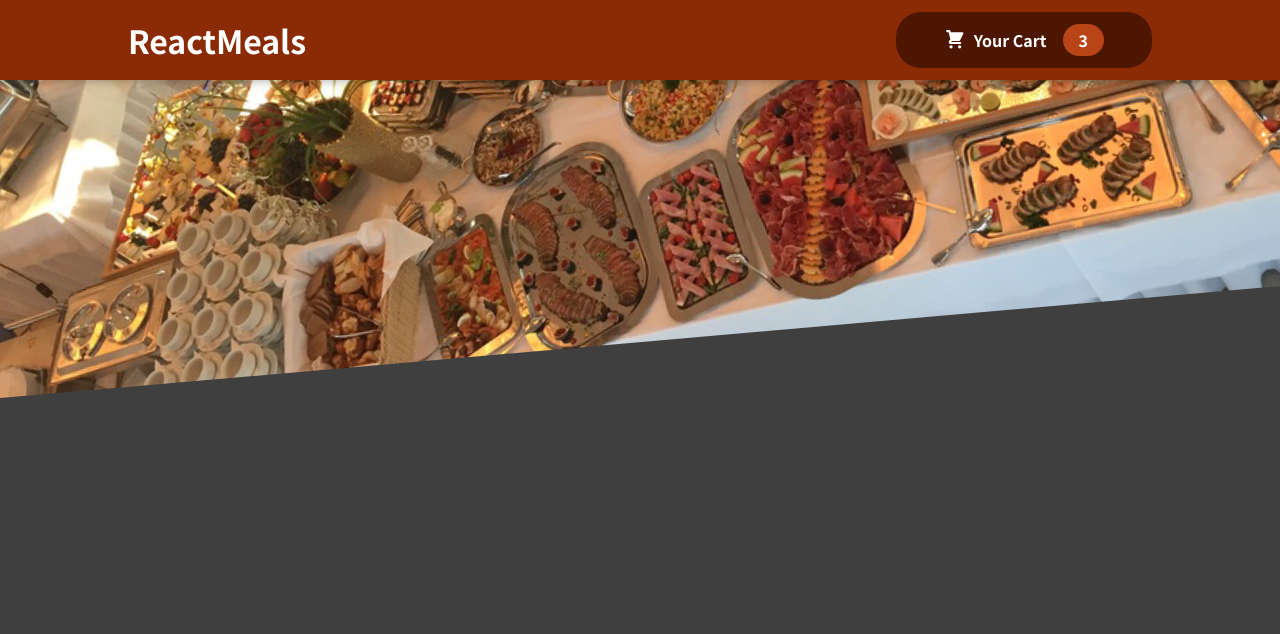
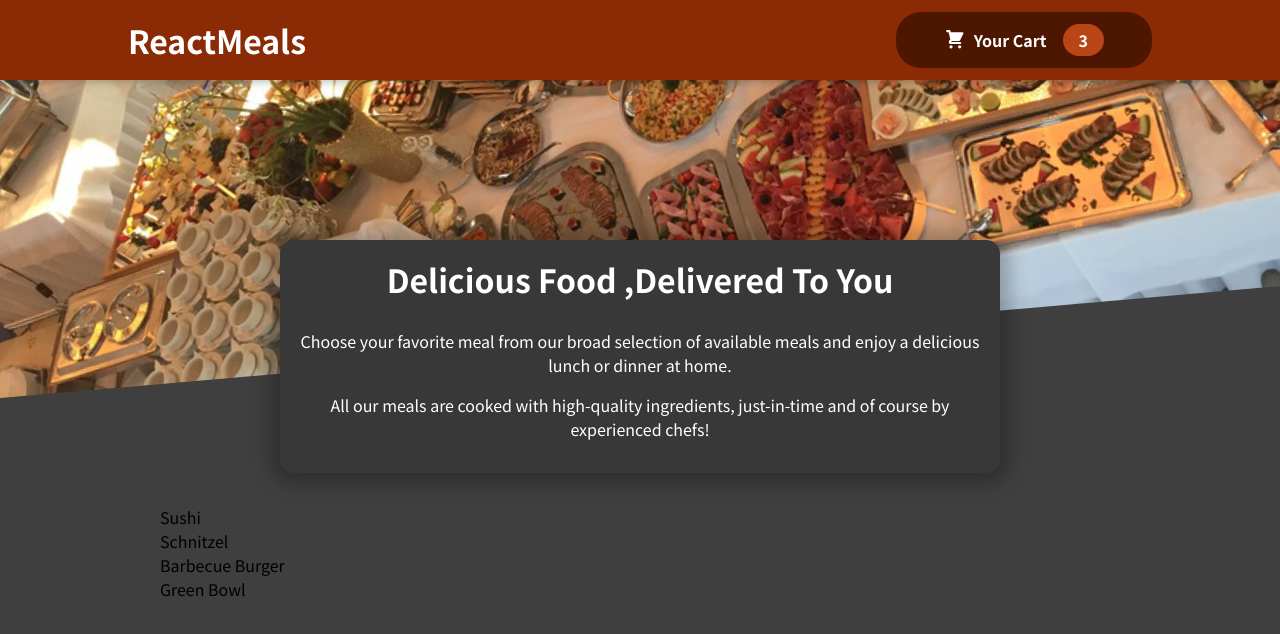
Before and after one commit to ENG-Baraah/react-complete-guide, a React (Create React App) app: page / in a window 1280 px wide. Shown: the top 634 px of the page. Built offline with nearby package versions, Linux system fonts and the light colour scheme.

Commit message:
Adding-Meals-Component

```diff
--- a/src/App.js
+++ b/src/App.js
@@ -1,9 +1,13 @@
 import React, { Fragment } from "react";
 import Header from "./Components/Layout/Header";
+import Meals from "./Components/Meals/Meals";
 const App = () => {
   return (
     <Fragment>
       <Header />
+      <main>
+        <Meals />
+      </main>
     </Fragment>
   );
 };
--- /dev/null
+++ b/src/Components/Meals/AvailabelMeals.js
@@ -0,0 +1,41 @@
+import classes from "./AvailabelMeals.module.css";
+import React from "react";
+const DUMMY_MEALS = [
+  {
+    id: "m1",
+    name: "Sushi",
+    description: "Finest fish and veggies",
+    price: 22.99,
+  },
+  {
+    id: "m2",
+    name: "Schnitzel",
+    description: "A german specialty!",
+    price: 16.5,
+  },
+  {
+    id: "m3",
+    name: "Barbecue Burger",
+    description: "American, raw, meaty",
+    price: 12.99,
+  },
+  {
+    id: "m4",
+    name: "Green Bowl",
+    description: "Healthy...and green...",
+    price: 18.99,
+  },
+];
+
+// will then be responsible for bringing the actual list of meals to the screen
+
+const AvailabelMeals = () => {
+  const mealsList = DUMMY_MEALS.map((meal) => <li>{meal.name}</li>);
+  return (
+    <section className={classes.meals}>
+      <ul>{mealsList}</ul>
+    </section>
+  );
+};
+
+export default AvailabelMeals;
--- /dev/null
+++ b/src/Components/Meals/AvailabelMeals.module.css
@@ -0,0 +1,25 @@
+
+.meals {
+    max-width: 60rem;
+    width: 90%;
+    margin: 2rem auto;
+    animation: meals-appear 1s ease-out forwards;
+}
+
+.meals ul {
+    list-style: none;
+    margin: 0;
+    padding: 0;
+}
+
+@keyframes meals-appear {
+    from {
+        opacity: 0;
+        transform: translateY(3rem);
+    }
+
+    to {
+        opacity: 1;
+        transform: translateY(0);
+    }
+}
--- /dev/null
+++ b/src/Components/Meals/Meals.js
@@ -0,0 +1,16 @@
+import MealsSummary from "./MealsSummary";
+import AvailabelMeals from "./AvailabelMeals";
+import { Fragment } from "react";
+// will then be responsible for rendering that meals list also little summary text
+import React from "react";
+
+const Meals = () => {
+  return (
+    <Fragment>
+      <MealsSummary />
+      <AvailabelMeals />
+    </Fragment>
+  );
+};
+
+export default Meals;
--- /dev/null
+++ b/src/Components/Meals/MealsSummary.js
@@ -0,0 +1,21 @@
+// will render that text above the list of meals "little summary text"
+import React from "react";
+import classes from "./MealsSummary.module.css";
+
+const MealsSummary = () => {
+  return (
+    <section className={classes.summary}>
+      <h2>Delicious Food ,Delivered To You</h2>
+      <p>
+        Choose your favorite meal from our broad selection of available meals
+        and enjoy a delicious lunch or dinner at home.
+      </p>
+      <p>
+        All our meals are cooked with high-quality ingredients, just-in-time and
+        of course by experienced chefs!
+      </p>
+    </section>
+  );
+};
+
+export default MealsSummary;
--- /dev/null
+++ b/src/Components/Meals/MealsSummary.module.css
@@ -0,0 +1,18 @@
+.summary {
+    text-align: center;
+    max-width: 45rem;
+    width: 90%;
+    margin: auto;
+    margin-top: -10rem;
+    position: relative;
+    background-color: #383838;
+    color: white;
+    border-radius: 14px;
+    padding: 1rem;
+    box-shadow: 0 1px 18px 10px rgba(0, 0, 0, 0.25);
+}
+
+.summary h2 {
+    font-size: 2rem;
+    margin-top: 0;
+}
--- a/src/index.js
+++ b/src/index.js
@@ -4,4 +4,5 @@
 import App from "./App";
 
 const root = ReactDOM.createRoot(document.getElementById("root"));
+
 root.render(<App />);
```
